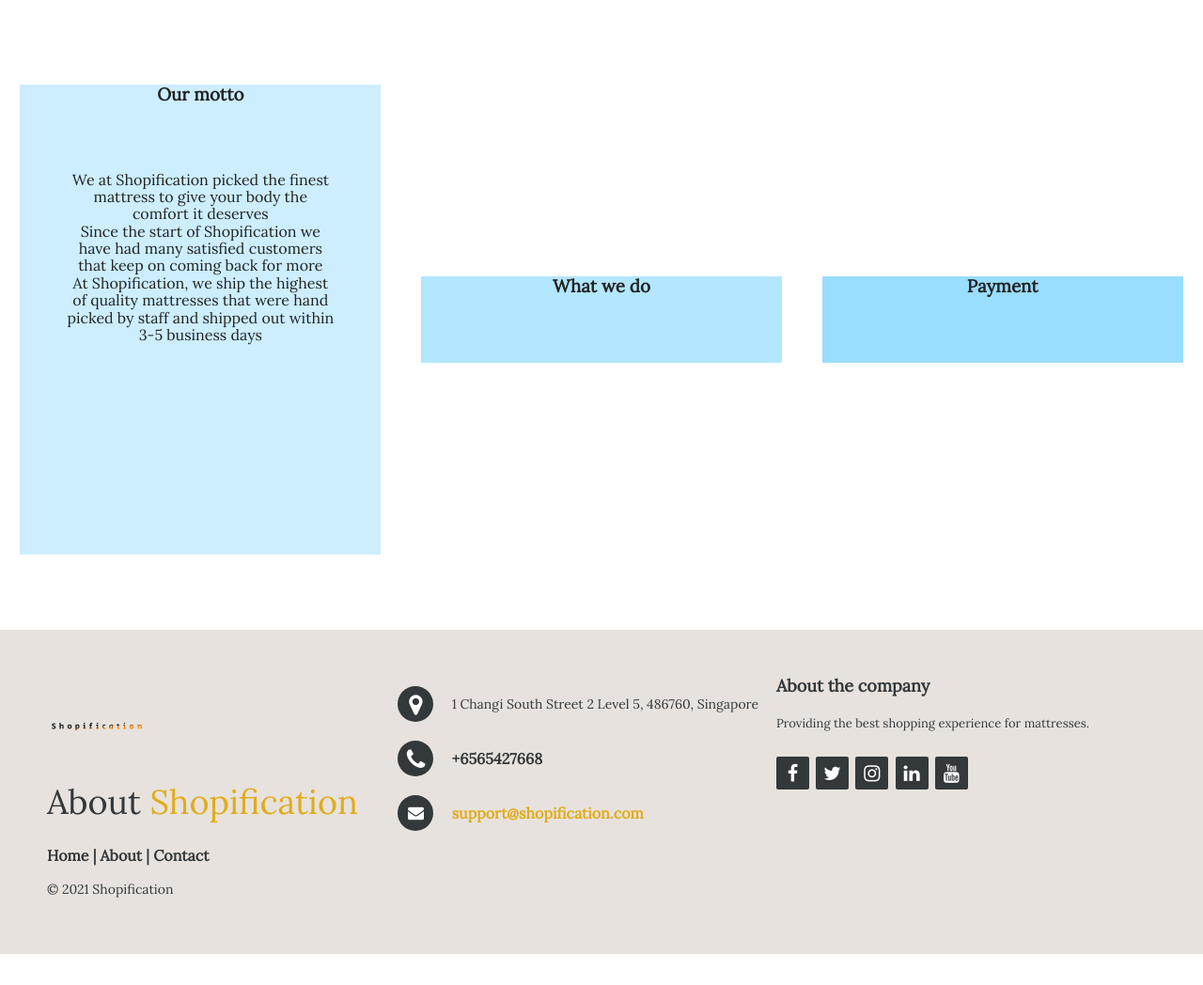
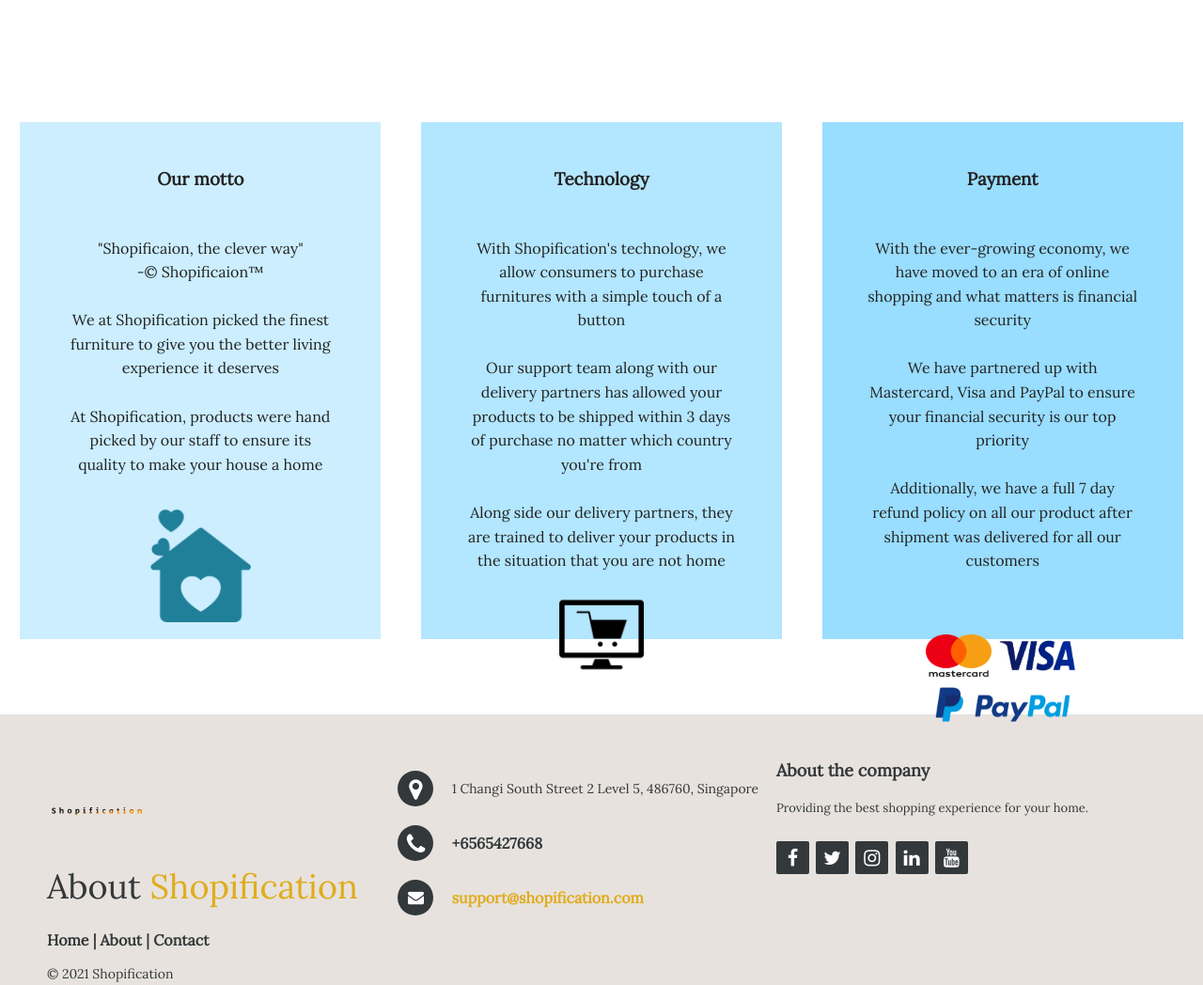
Before and after one commit to BrianLimMJ/ID_Assignment3, a plain HTML site: page Website/about.html in a window 1280 px wide. Shown: the part 580-1628 px from the top of the page at 94% size. Before the commit the page ends 1595 px from the top, so only its background shows below. Drawn offline with Linux system fonts and the light colour scheme.

Commit message:
modify animations to better fit

```diff
--- a/Website/CSS/styles.css
+++ b/Website/CSS/styles.css
@@ -784,23 +784,25 @@ body {
 }
 
 .content-container {
-	padding-top: 10px;
+	padding-top: 50px;
 	display: flex;
 	flex-direction: row;
 	flex-wrap: wrap;
-	justify-content: space-between;
+	justify-content: space-evenly;
 }
 
 .content-left {
 	width: 30%;
-	height: 500px;
+	height: 550px;
 	margin: auto;
 	text-align: center;
 	background-color: #cceeff;
+
 }
 
 .content-middle {
 	width: 30%;
+	height: 550px;
 	margin: auto;
 	text-align: center;
 	background-color: #b3e6ff;
@@ -808,15 +810,40 @@ body {
 
 .content-right {
 	width: 30%;
+	height: 550px;
 	margin: auto;
 	text-align: center;
 	background-color: #99ddff;
 }
-
+@keyframes contentMoves{
+	from {top: 250px;}
+	to{top: 0px;}
+}
+.content-header{
+	margin-top: 50px;
+	position: relative;
+	animation: headerMoves 5s;
+}
+@keyframes headerMoves{
+	from{ top:-100px;}
+	to{top: 0px;}
+}
 .content-text {
 	margin: auto;
-	margin-top: 70px;
+	margin-top: 50px;
 	width: 75%;
+	line-height: 1.6;
+	position: relative;
+	animation: contentMoves 5s;
+}
+.motto-images{
+	margin-top: 35px;
+}
+.technology-images{
+	margin-top: 5px;
+}
+.payment-images{
+	margin-top: 65px;
 }
 
 
--- a/Website/about.html
+++ b/Website/about.html
@@ -35,7 +35,7 @@
                <a href="#about">About</a>
              </div>
            </div>
-           <a class="navbar-brand" href="#"><img src="Images/logo.png"></a>
+           <a class="navbar-brand" href="../index.html"><img src="Images/logo.png"></a>
            <div class="cart-btn">
              <span class="nav-icon">
                <i class="fa fa-cart-plus"></i>
@@ -50,22 +50,46 @@
       </div>
       <div class = 'content-container'>
          <div class = 'content-left'>
-            <h3>Our motto</h3>
+            <div class = 'content-header'>
+               <h3>Our motto</h3>
+            </div>
             <div class = 'content-text'>
-               <p>We at Shopification picked the finest mattress to give your body the comfort it deserves</p>
-               <p>Since the start of Shopification we have had many satisfied customers that keep on coming back for more</p>
-               <p>At Shopification, we ship the highest of quality mattresses that were hand picked by staff and shipped out within 3-5 business days</p>
+               "Shopificaion, the clever way"<br>
+               -© Shopificaion™<br>
+               <br>We at Shopification picked the finest furniture to give you the better living experience it deserves<br>
+               <br>At Shopification, products were hand picked by our staff to ensure its quality to make your house a home<br>
+               <div class = 'motto-images'>
+                  <img src="../Website/Images/house.png" alt="house" height="120">
+               </div>
             </div>
          </div>
          <div class = 'content-middle'>
-            <h3>What we do</h3>
+            <div class = 'content-header'>
+               <h3>Technology</h3>
+            </div>
             <div class = 'content-text'>
-               <p></p>
+               With Shopification's technology, we allow consumers to purchase furnitures with a simple touch of a button<br>
+               <br>Our support team along with our delivery partners has allowed your products to be shipped within 3 days of purchase no matter which country you're from<br>
+               <br>Along side our delivery partners, they are trained to deliver your products in the situation that you are not home
+               <div class = 'technology-images'>
+                  <img src="../Website/Images/cart.png" alt = "cart" height="120">
+               </div>
             </div>
+
          </div>
          <div class = 'content-right'>
-            <h3>Payment</h3>
+            <div class = 'content-header'>
+               <h3>Payment</h3>
+            </div>
             <div class="content-text">
+               With the ever-growing economy, we have moved to an era of online shopping and what matters is financial security<br>
+               <br>We have partnered up with Mastercard, Visa and PayPal to ensure your financial security is our top priority<br>
+               <br>Additionally, we have a full 7 day refund policy on all our product after shipment was delivered for all our customers
+               <div class = 'payment-images'>
+                  <img src="../Website/Images/mastercard.png" alt="mastercard" height="45" width="70">
+                  <img src="../Website/Images/visa.png" alt="visa" height="45" width="90">
+                  <img src="../Website/Images/paypal.png" alt="paypal" height="45" width="150">
+               </div>
             </div>
          </div>
       </div>
@@ -76,9 +100,9 @@
                <img src="Images/logo.png" alt="logo">
                <h3>About<span> Shopification</span></h3>
                <p class = 'footer-links'>
-                  <a href="#">Home</a>
+                  <a href="/index.html">Home</a>
                   |
-                  <a href="/About.html">About</a>
+                  <a href="../Website/about.html">About</a>
                   |
                   <a href="#">Contact</a>
                </p>
@@ -103,7 +127,7 @@
             <div class="footer-right">
                <p class="footer-company-about">
                   <span>About the company</span>
-                  Providing the best shopping experience for mattresses.
+                  Providing the best shopping experience for your home.
                </p>
                <div class="footer-icons">
                   <a href="#"><i class="fa fa-facebook"></i></a>
```
